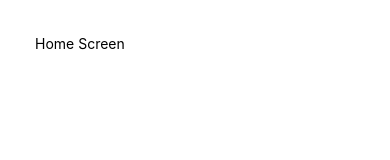
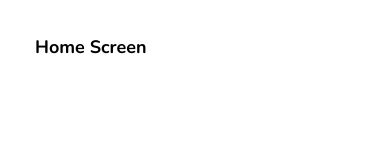
Before and after one commit to IsaiahFlagg/react-review, a React Native app in the folder react-todo/: screen / in a window 390 px wide. Shown: the top 160 px of the page. Built offline with nearby package versions, Linux system fonts and the light colour scheme.

Commit message:
global styles and fonts added.

```diff
--- a/react-todo/App.js
+++ b/react-todo/App.js
@@ -1,10 +1,31 @@
-import React from 'react';
-import * as Font from 'expo-font'
-import Home from './screens/home'
+import React, { useState } from 'react';
+import * as Font from 'expo-font';
+import Home from './screens/home';
+import { AppLoading } from 'expo';
+
+const getFonts = () => Font.loadAsync({
+  'nunito-regular': require('./assets/fonts/Nunito-Regular.ttf'),
+  'nunito-bold': require('./assets/fonts/Nunito-Bold.ttf')
+});
 
 
 export default function App() {
-  return (
-    <Home />
-  );
+  const [fontsLoaded, setFontsLoaded] = useState(false);
+
+  if (fontsLoaded) {
+    return (
+      <Home />
+    );
+  } else {
+    return (
+      <AppLoading
+        startAsync={getFonts}
+        onFinish={() => setFontsLoaded(true)}
+      />
+    )
+  }
+
+
+
+
 }
--- a/react-todo/screens/home.js
+++ b/react-todo/screens/home.js
@@ -4,7 +4,7 @@ import { StyleSheet, View, Text } from "react-native";
 export default function Home() {
     return (
         <View style={styles.container}>
-            <Text>Home Screen</Text>
+            <Text style={styles.titleText}>Home Screen</Text>
         </View>
     )
 }
@@ -12,5 +12,9 @@ export default function Home() {
 const styles = StyleSheet.create({
     container: {
         padding: 35
+    },
+    titleText: {
+        fontFamily: 'nunito-bold',
+        fontSize: 18
     }
 });
```
Also changed, not shown: react-todo/styles/global.js (added, +12 -0 lines).
